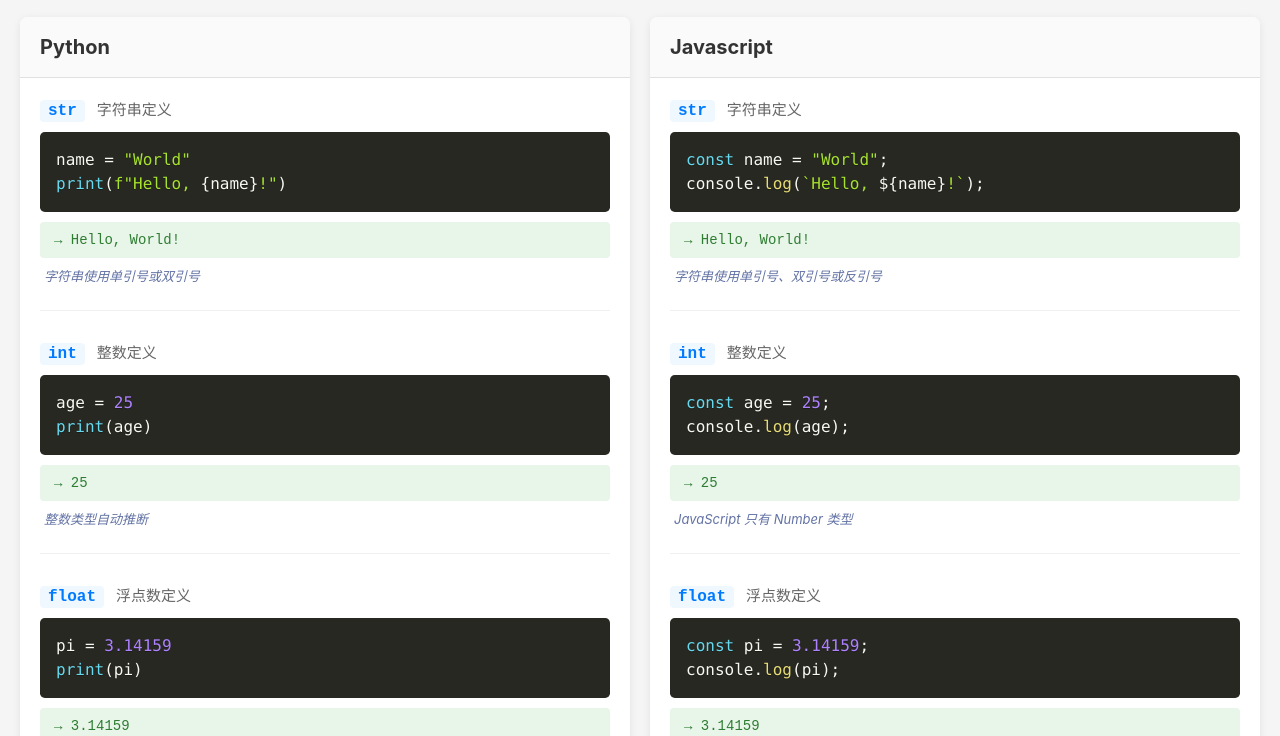
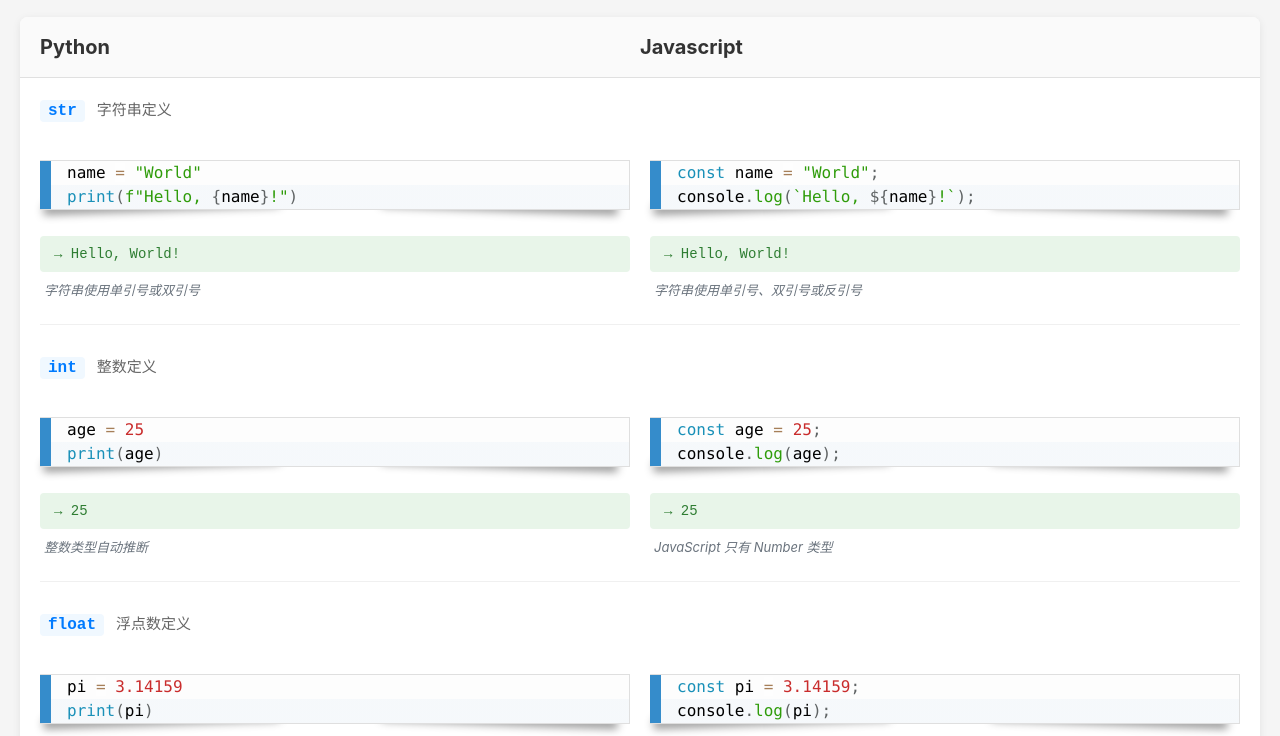
Before and after one commit to etern/syntax-compare, a plain HTML site: page docs/index.html in a window 1280 px wide. Shown: the part 64-800 px from the top of the page. Drawn offline with nearby package versions, Linux system fonts and the light colour scheme.

Commit message:
修复语法对齐问题，改为亮色代码高亮主题

```diff
--- a/docs/index.html
+++ b/docs/index.html
@@ -4,7 +4,7 @@
     <meta charset="UTF-8">
     <meta name="viewport" content="width=device-width, initial-scale=1.0">
     <title>语法对比学习</title>
-    <link rel="stylesheet" href="https://cdnjs.cloudflare.com/ajax/libs/prism/1.29.0/themes/prism-okaidia.min.css">
+    <link rel="stylesheet" href="https://cdnjs.cloudflare.com/ajax/libs/prism/1.29.0/themes/prism-coy.min.css">
     <style>
         :root {
             --bg-color: #f5f5f5;
@@ -12,9 +12,9 @@
             --text-color: #333;
             --border-color: #e0e0e0;
             --accent-color: #007bff;
-            --code-bg: #282a36;
+            --code-bg: #f8f8f2;
             --output-bg: #e8f5e9;
-            --comment-color: #6272a4;
+            --comment-color: #6a737d;
         }
 
         body {
@@ -71,19 +71,15 @@
         }
 
         .comparison {
-            display: grid;
-            grid-template-columns: 1fr 1fr;
-            gap: 20px;
-        }
-
-        .panel {
             background: var(--card-bg);
             border-radius: 8px;
             box-shadow: 0 2px 8px rgba(0,0,0,0.08);
             overflow: hidden;
         }
 
-        .panel-header {
+        .comparison-header {
+            display: grid;
+            grid-template-columns: 1fr 1fr;
             padding: 18px 20px;
             border-bottom: 1px solid var(--border-color);
             font-weight: bold;
@@ -91,11 +87,14 @@
             background: #fafafa;
         }
 
-        .panel-content {
+        .comparison-content {
             padding: 20px;
         }
 
         .item {
+            display: grid;
+            grid-template-columns: 1fr 1fr;
+            gap: 20px;
             margin-bottom: 30px;
             padding-bottom: 25px;
             border-bottom: 1px solid #f0f0f0;
@@ -108,6 +107,7 @@
         }
 
         .item-header {
+            grid-column: 1 / -1;
             display: flex;
             align-items: baseline;
             gap: 12px;
@@ -128,6 +128,11 @@
         .item-desc {
             color: #666;
             font-size: 15px;
+        }
+
+        .item-col {
+            display: flex;
+            flex-direction: column;
         }
 
         pre {
@@ -177,7 +182,11 @@
         }
 
         @media (max-width: 1024px) {
-            .comparison {
+            .comparison-header {
+                grid-template-columns: 1fr;
+            }
+
+            .item {
                 grid-template-columns: 1fr;
             }
 
@@ -232,14 +241,11 @@
         </div>
 
         <div class="comparison">
-            <div class="panel">
-                <div class="panel-header" id="left-title">Python</div>
-                <div class="panel-content" id="left-content"></div>
+            <div class="comparison-header">
+                <div id="left-title">Python</div>
+                <div id="right-title">JavaScript</div>
             </div>
-            <div class="panel">
-                <div class="panel-header" id="right-title">JavaScript</div>
-                <div class="panel-content" id="right-content"></div>
-            </div>
+            <div class="comparison-content" id="content"></div>
         </div>
     </div>
 
@@ -262,30 +268,56 @@
             return div.innerHTML;
         }
 
-        function renderPanel(lang, containerId, titleId) {
-            const data = languages[lang];
-            if (!data) {
-                document.getElementById(containerId).innerHTML = '<div class="empty-state">未找到数据</div>';
-                return;
-            }
+        function renderContent(leftLang, rightLang) {
+            const leftData = languages[leftLang];
+            const rightData = languages[rightLang];
 
-            const langTitle = lang.charAt(0).toUpperCase() + lang.slice(1);
-            document.getElementById(titleId).textContent = langTitle;
+            const leftTitle = leftLang.charAt(0).toUpperCase() + leftLang.slice(1);
+            const rightTitle = rightLang.charAt(0).toUpperCase() + rightLang.slice(1);
+
+            document.getElementById('left-title').textContent = leftTitle;
+            document.getElementById('right-title').textContent = rightTitle;
 
             let html = '';
             orderedNames.forEach(itemName => {
-                const item = data[itemName];
-                if (item) {
+                const leftItem = leftData[itemName];
+                const rightItem = rightData[itemName];
+
+                if (leftItem || rightItem) {
                     html += '<div class="item">';
                     html += '<div class="item-header">';
-                    html += '<span class="item-name">' + escapeHtml(item.name) + '</span>';
-                    html += '<span class="item-desc">' + escapeHtml(item.description) + '</span>';
+                    html += '<span class="item-name">' + escapeHtml(itemName) + '</span>';
+                    if (leftItem) {
+                        html += '<span class="item-desc">' + escapeHtml(leftItem.description) + '</span>';
+                    } else if (rightItem) {
+                        html += '<span class="item-desc">' + escapeHtml(rightItem.description) + '</span>';
+                    }
                     html += '</div>';
-                    html += '<pre><code class="language-' + langMap[lang] + '">' + escapeHtml(item.code) + '</code></pre>';
-                    html += '<div class="output">' + escapeHtml(item.output) + '</div>';
-                    if (item.comment) {
-                        html += '<div class="comment">' + escapeHtml(item.comment) + '</div>';
+
+                    html += '<div class="item-col">';
+                    if (leftItem) {
+                        html += '<pre><code class="language-' + langMap[leftLang] + '">' + escapeHtml(leftItem.code) + '</code></pre>';
+                        html += '<div class="output">' + escapeHtml(leftItem.output) + '</div>';
+                        if (leftItem.comment) {
+                            html += '<div class="comment">' + escapeHtml(leftItem.comment) + '</div>';
+                        }
+                    } else {
+                        html += '<div class="empty-state">未找到数据</div>';
                     }
+                    html += '</div>';
+
+                    html += '<div class="item-col">';
+                    if (rightItem) {
+                        html += '<pre><code class="language-' + langMap[rightLang] + '">' + escapeHtml(rightItem.code) + '</code></pre>';
+                        html += '<div class="output">' + escapeHtml(rightItem.output) + '</div>';
+                        if (rightItem.comment) {
+                            html += '<div class="comment">' + escapeHtml(rightItem.comment) + '</div>';
+                        }
+                    } else {
+                        html += '<div class="empty-state">未找到数据</div>';
+                    }
+                    html += '</div>';
+
                     html += '</div>';
                 }
             });
@@ -294,15 +326,14 @@
                 html = '<div class="empty-state">未找到数据</div>';
             }
 
-            document.getElementById(containerId).innerHTML = html;
+            document.getElementById('content').innerHTML = html;
         }
 
         function updatePanels() {
             const leftLang = document.getElementById('left-lang').value;
             const rightLang = document.getElementById('right-lang').value;
 
-            renderPanel(leftLang, 'left-content', 'left-title');
-            renderPanel(rightLang, 'right-content', 'right-title');
+            renderContent(leftLang, rightLang);
 
             Prism.highlightAll();
         }
```
Also changed, not shown: src/template.html (+69 -38 lines).
